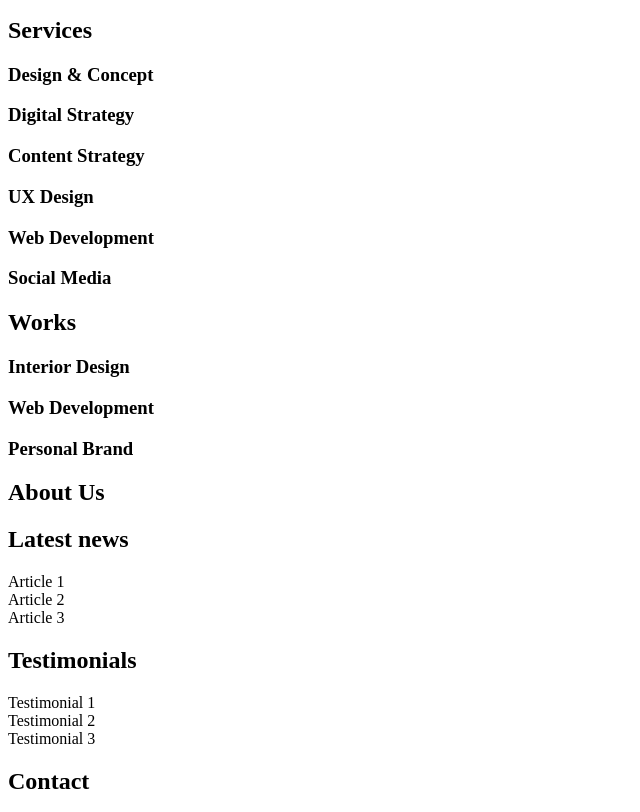
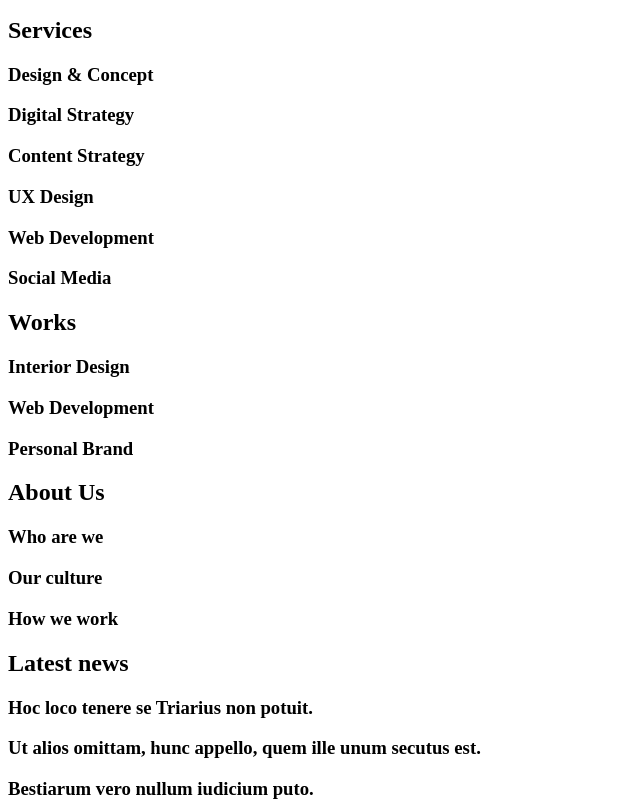
Before and after one commit to AlfredPianist/holbertonschool-web_front_end, a plain HTML site: page 0x00-html_advanced/10-index.html in a window 1280 px wide. Shown: the part 110-922 px from the top of the page, without its empty margins (0-640 px from the left). Drawn offline with Linux system fonts and the light colour scheme.

Commit message:
Finish task 10

```diff
--- a/0x00-html_advanced/10-index.html
+++ b/0x00-html_advanced/10-index.html
@@ -1,5 +1,6 @@
 <!DOCTYPE html>
 <html lang="en" dir="ltr">
+
 <head>
     <meta charset="utf-8">
     <meta name="viewport" content="width=device-width, initial-scale=1.0, viewport-fit=cover">
@@ -8,6 +9,7 @@
     <link rel="icon" href="./favicon.ico" type="image/x-icon">
     <link rel="icon" href="./favicon.png" type="image/png">
 </head>
+
 <body>
     <header>
         <nav></nav>
@@ -40,12 +42,21 @@
         </section>
         <section>
             <h2>About Us</h2>
+            <h3>Who are we</h3>
+            <h3>Our culture</h3>
+            <h3>How we work</h3>
         </section>
         <section>
             <h2>Latest news</h2>
-                <article>Article 1</article>
-                <article>Article 2</article>
-                <article>Article 3</article>
+            <article>
+                <h3>Hoc loco tenere se Triarius non potuit.</h3>
+            </article>
+            <article>
+                <h3>Ut alios omittam, hunc appello, quem ille unum secutus est.</h3>
+            </article>
+            <article>
+                <h3>Bestiarum vero nullum iudicium puto.</h3>
+            </article>
         </section>
         <section>
             <h2>Testimonials</h2>
@@ -59,4 +70,5 @@
     </main>
     <footer>Footer</footer>
 </body>
+
 </html>
```
Lines whose indentation alone changed are shown as unchanged.
